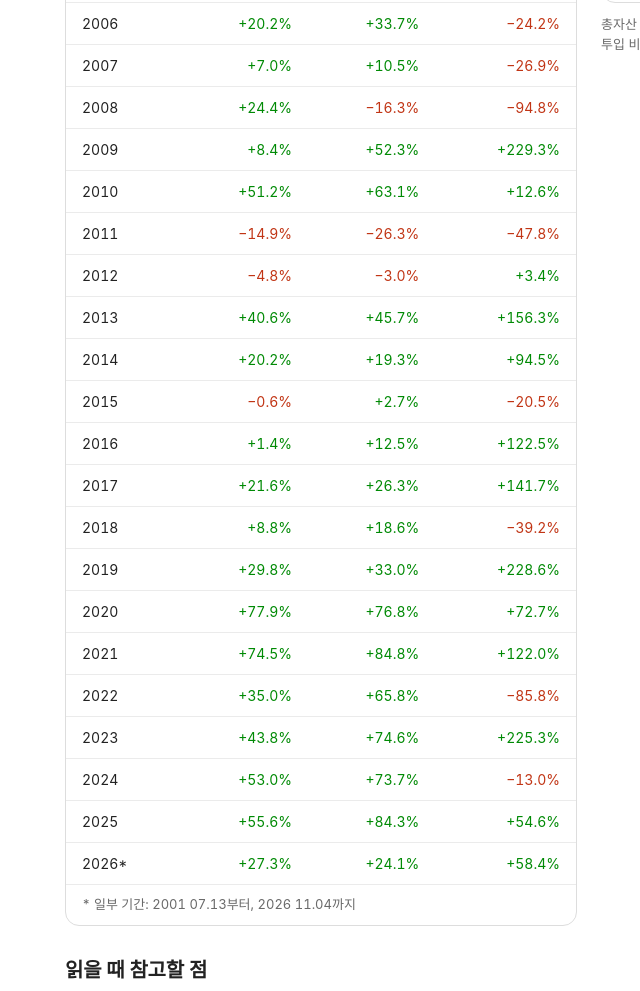
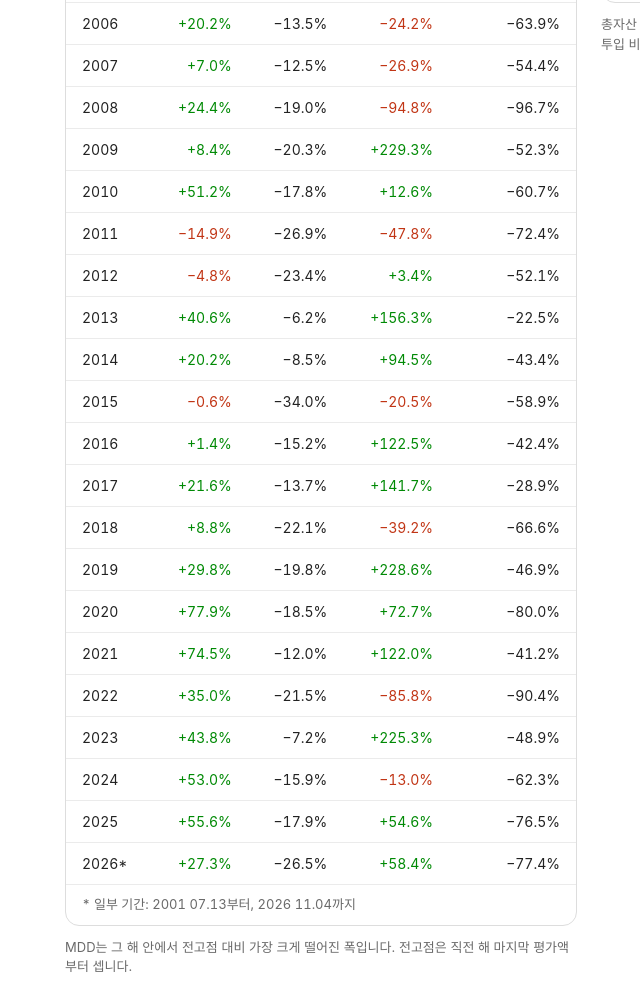
Before and after one commit to jabcho10/loc-v2, a plain HTML site: page index.html in a window 1280 px wide. Shown: the part 2172-3163 px from the top of the page, without its empty margins (51-691 px from the left). Drawn offline with Linux system fonts and the light colour scheme; a web font is replaced by a local one.

Commit message:
Backtest: drop 1차안 from yearly returns, add in-year MDD to yearly table
Co-Authored-By: Claude Opus 5.5 <noreply@anthropic.com>

```diff
--- a/index.html
+++ b/index.html
@@ -202,7 +202,7 @@ ul.plain b{color:var(--ink);font-weight:600}
   <section>
     <div class="shead">
       <h2 id="h-yr">연도별 수익률</h2>
-      <div class="legend"><span><i style="background:var(--s1)"></i>v2</span><span><i style="background:var(--s3)"></i>1차안</span><span><i style="background:var(--s2)"></i>단순보유</span></div>
+      <div class="legend"><span><i style="background:var(--s1)"></i>v2</span><span><i style="background:var(--s2)"></i>단순보유</span></div>
     </div>
     <div class="chart" id="c-yr"></div>
   </section>
@@ -210,7 +210,8 @@ ul.plain b{color:var(--ink);font-weight:600}
   <div class="two">
     <section>
       <h2 id="h-tyr">연도별 표</h2>
-      <div class="tw"><table><thead><tr><th id="th-yr">연도</th><th>v2</th><th>1차안</th><th>단순보유</th></tr></thead><tbody id="t-yr"></tbody></table></div>
+      <div class="tw"><table><thead><tr><th id="th-yr">연도</th><th>v2</th><th>v2 MDD</th><th>단순보유</th><th>단순보유 MDD</th></tr></thead><tbody id="t-yr"></tbody></table></div>
+      <p class="note" id="yr-note">MDD는 그 해 안에서 전고점 대비 가장 크게 떨어진 폭입니다. 전고점은 직전 해 마지막 평가액부터 셉니다.</p>
     </section>
     <section>
       <h2>손실이 컸던 사이클</h2>
@@ -337,6 +338,13 @@ function cstats(R){
     hold:n?c.reduce((a,x)=>a+x.days,0)/n:0,holdmax:n?Math.max(...c.map(x=>x.days)):0,
     expo:Math.round(R.inv.reduce((a,x)=>a+x,0)/R.inv.length*100),divs};
 }
+// drawdown inside each bucket, measured from the previous bucket's close
+function groupMdd(e,d,keyLen){
+  const out={};let pk=e[0],m=0;
+  for(let i=0;i<e.length;i++){const k=d[i].slice(0,keyLen);pk=Math.max(pk,e[i]);m=Math.min(m,e[i]/pk-1);
+    if(i+1===e.length||d[i+1].slice(0,keyLen)!==k){out[k]=m*100;pk=e[i];m=0}}
+  return out;
+}
 function groupRet(e,d,keyLen){
   const out={};let prev=e[0];
   for(let i=0;i<e.length;i++){const k=d[i].slice(0,keyLen);if(i+1===e.length||d[i+1].slice(0,keyLen)!==k){out[k]=(e[i]/prev-1)*100;prev=e[i]}}
@@ -368,7 +376,7 @@ function view(){
   const partial={}, ks=k=>k.slice(0,kl), first=ks(d[0]), last=ks(d[d.length-1]);
   if(i0>0?ks(D.d[i0-1])===first:(!short&&d[0].slice(5)>'01-10'))partial[first]=kdate(d[0].slice(5))+'부터';
   if(i1===D.d.length-1)partial[last]=(partial[last]?partial[last]+' ':'')+kdate(d[d.length-1].slice(5))+'까지';
-  V={start:d[0],end:d[d.length-1],short,partial,strat:s,base:s1,bh:pstats(b,d),ys:groupRet(R.e,d,kl),y1:groupRet(R1.e,d,kl),yb:groupRet(b,d,kl),
+  V={start:d[0],end:d[d.length-1],short,partial,strat:s,base:s1,bh:pstats(b,d),ys:groupRet(R.e,d,kl),yb:groupRet(b,d,kl),ms:groupMdd(R.e,d,kl),mb:groupMdd(b,d,kl),
     worst:R.cyc.slice().sort((a,b)=>a.eq-b.eq).slice(0,5),d,e:R.e,e1:R1.e,b};
   syncRange(D);
   return V;
@@ -388,6 +396,7 @@ function syncRange(D){
   $('h-yr').textContent=V.short?'월별 수익률':'연도별 수익률';
   $('h-tyr').textContent=V.short?'월별 표':'연도별 표';
   $('th-yr').textContent=V.short?'월':'연도';
+  $('yr-note').textContent=`MDD는 그 ${V.short?'달':'해'} 안에서 전고점 대비 가장 크게 떨어진 폭입니다. 전고점은 직전 ${V.short?'달':'해'} 마지막 평가액부터 셉니다.`;
 }
 function setRange(r){rng=r;try{localStorage.setItem('locv2-range',r)}catch(e){}render()}
 document.querySelectorAll('#rng button').forEach(b=>b.addEventListener('click',()=>setRange(b.dataset.r)));
@@ -490,7 +499,7 @@ function drawTS(D){
 function drawYears(D){
   const host=$('c-yr');host.innerHTML='';
   const yrs=Object.keys(D.ys), H=narrow()?220:280, PADT=12, PADB=26, iw=W-PADL-PADR, ih=H-PADT-PADB;
-  const sets=[D.ys,D.y1,D.yb];
+  const sets=[D.ys,D.yb], cols=['var(--s1)','var(--s2)'], names=['v2','단순보유'];
   const vals=yrs.flatMap(y=>sets.map(s=>s[y]));
   const base=D.short?10:100, hiV=Math.max(base,...vals), loV=Math.min(-base,...vals);
   const step=niceStep((hiV-loV)/(narrow()?4:6)), vmax=Math.ceil(hiV/step)*step, vmin=Math.floor(loV/step)*step;
@@ -498,7 +507,7 @@ function drawYears(D){
   const svg=el('svg',{viewBox:`0 0 ${W} ${H}`,role:'img'},host);
   const tip=document.createElement('div');tip.className='tip';tip.hidden=true;host.appendChild(tip);
   for(let v=Math.ceil(vmin/step)*step;v<=vmax;v+=step){const yy=y(v);el('line',{x1:PADL,x2:W-PADR,y1:yy,y2:yy,stroke:v===0?'var(--axis)':'var(--grid)'},svg);const t=el('text',{x:PADL-8,y:yy+4,'text-anchor':'end'},svg);t.textContent=(v>0?'+':'')+v+'%'}
-  const band=iw/yrs.length, bw=Math.max(1,Math.min(12,(band-6)/3));
+  const band=iw/yrs.length, bw=Math.max(1,Math.min(14,(band-6)/2));
   const bar=(x0,v,color,g)=>{const y0=y(0),y1=y(v),h=Math.abs(y1-y0),top=Math.min(y0,y1),r=Math.min(4,h,bw/2);
     // rounded at data end, square at baseline
     let d; if(v>=0)d=`M${x0},${y0}V${top+r}Q${x0},${top} ${x0+r},${top}H${x0+bw-r}Q${x0+bw},${top} ${x0+bw},${top+r}V${y0}Z`;
@@ -507,12 +516,12 @@ function drawYears(D){
   const lab=Math.ceil(28/band);
   yrs.forEach((yr,k)=>{
     const cx=PADL+band*k+band/2, g=el('g',{},svg);
-    sets.forEach((s,j)=>bar(cx-1.5*bw-1+j*(bw+1),s[yr],SER[j][1],g));
+    sets.forEach((s,j)=>bar(cx-bw-1+j*(bw+2),s[yr],cols[j],g));
     if(k%lab===0){const t=el('text',{x:cx,y:H-8,'text-anchor':'middle'},svg);t.textContent=D.short?(+yr.slice(5))+'월':"'"+yr.slice(2)}
     const hit=el('rect',{x:PADL+band*k,y:0,width:band,height:H,fill:'transparent'},svg);
     hit.addEventListener('pointerenter',()=>{
       g.setAttribute('opacity','1');svg.querySelectorAll('g').forEach(o=>{if(o!==g)o.setAttribute('opacity','.45')});
-      tip.innerHTML=`<div class="d">${kdate(yr)}${D.partial[yr]?' ('+D.partial[yr]+')':''}</div>`+tipList(sets.map(s=>pct(s[yr])));
+      tip.innerHTML=`<div class="d">${kdate(yr)}${D.partial[yr]?' ('+D.partial[yr]+')':''}</div>`+sets.map((s,j)=>`<div class="r"><span><i style="background:${cols[j]}"></i>${names[j]}</span><span class="num">${pct(s[yr])}</span></div>`).join('');
       tip.hidden=false;const b=svg.getBoundingClientRect(),px=cx/W*b.width,tw=tip.offsetWidth;let left=px+12;if(left+tw>b.width-4)left=px-tw-12;tip.style.left=Math.max(4,left)+'px';tip.style.top='10px';
     });
     hit.addEventListener('pointerleave',()=>{svg.querySelectorAll('g').forEach(o=>o.setAttribute('opacity','1'));tip.hidden=true});
@@ -521,8 +530,8 @@ function drawYears(D){
 
 function tables(D){
   const cls=v=>v>0?'pos':v<0?'neg':'';
-  $('t-yr').innerHTML=Object.keys(D.ys).map(y=>{const a=D.ys[y],o=D.y1[y],b=D.yb[y];return `<tr><td class="num">${kdate(y)}${D.partial[y]?'*':''}</td><td class="num ${cls(a)}">${pct(a)}</td><td class="num ${cls(o)}">${pct(o)}</td><td class="num ${cls(b)}">${pct(b)}</td></tr>`}).join('')
-    +(Object.keys(D.partial).length?`<tr><td colspan="4" class="note" style="text-align:left">* 일부 기간: ${Object.entries(D.partial).map(([k,v])=>kdate(k)+' '+v).join(', ')}</td></tr>`:'');
+  $('t-yr').innerHTML=Object.keys(D.ys).map(y=>{const a=D.ys[y],b=D.yb[y];return `<tr><td class="num">${kdate(y)}${D.partial[y]?'*':''}</td><td class="num ${cls(a)}">${pct(a)}</td><td class="num">${pct(D.ms[y])}</td><td class="num ${cls(b)}">${pct(b)}</td><td class="num">${pct(D.mb[y])}</td></tr>`}).join('')
+    +(Object.keys(D.partial).length?`<tr><td colspan="5" class="note" style="text-align:left">* 일부 기간: ${Object.entries(D.partial).map(([k,v])=>kdate(k)+' '+v).join(', ')}</td></tr>`:'');
   $('t-worst').innerHTML=D.worst.length?D.worst.map(w=>`<tr><td class="num">${kdate(w.s)}</td><td class="num">${kdate(w.e)}</td><td class="num">${w.div}</td><td class="num">${w.t}</td><td class="num ${cls(w.eq)}">${pct(w.eq*100)}</td></tr>`).join(''):'<tr><td colspan="5" class="note" style="text-align:left">이 기간에 끝난 사이클이 없습니다</td></tr>';
 }
 
```
